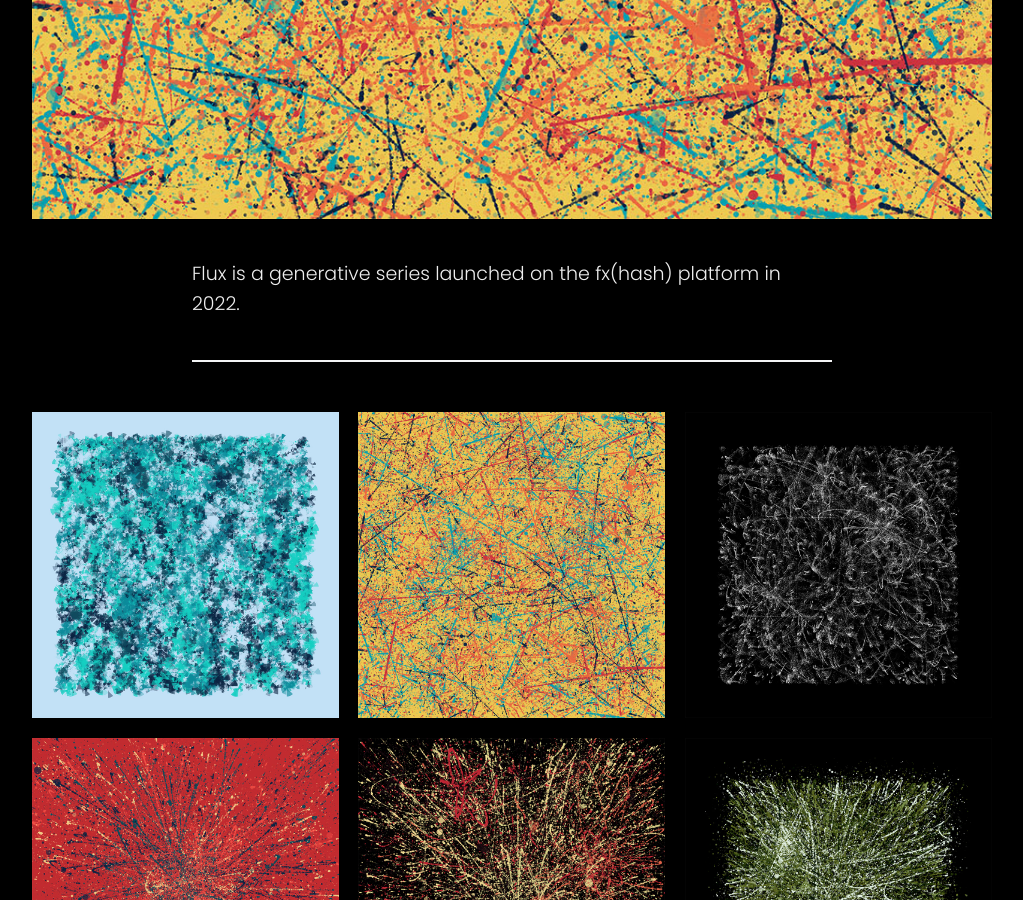
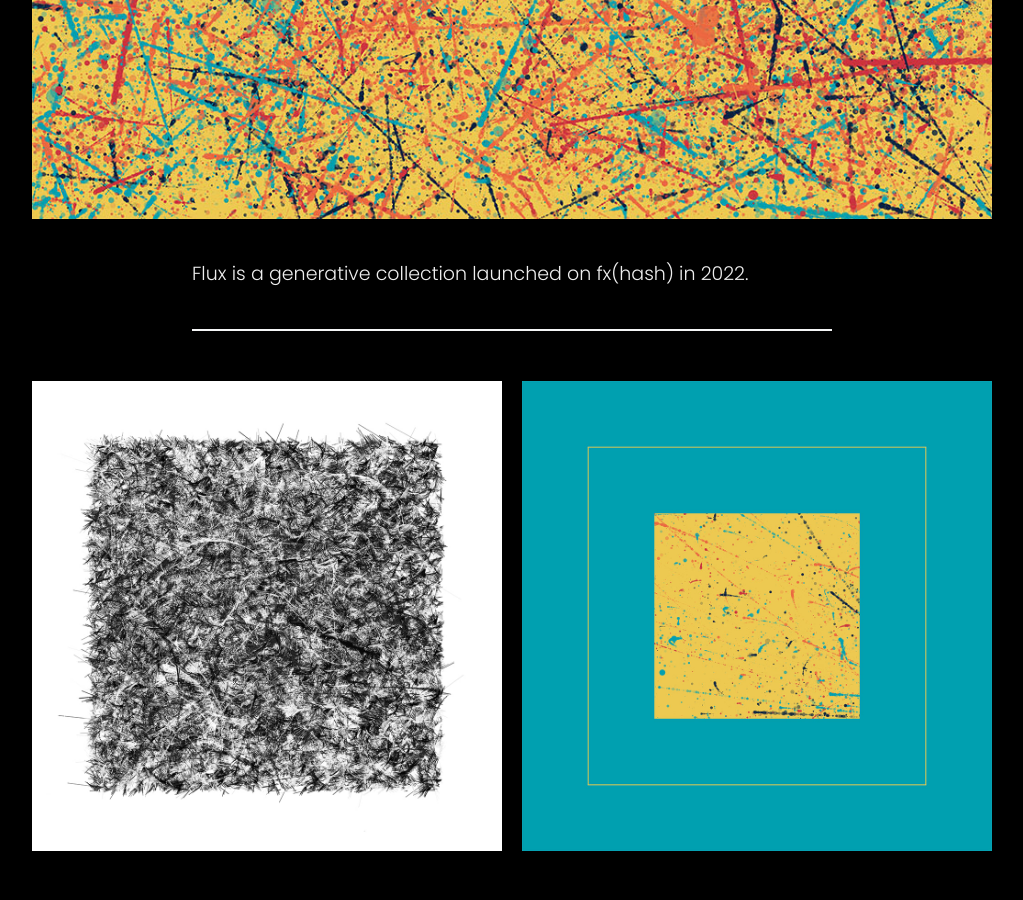
Before and after one commit to code2pixels-genart/code2pixels.xyz, a Jekyll site: the page built from _projects/2022-02-10-flux.md, in a window 1280 px wide and 900 px high, scrolled down 1185 px. Shown: the whole window, without its empty margins (128-1151 px from the left). Built offline with Jekyll 4.4.1, drawn with Linux system fonts in a browser that asks for light colours; nearby versions of some CDN libraries; some of the changed text lies outside the part shown.

Commit message:
Minor collection tweaks

```diff
--- a/_projects/2022-02-10-flux.md
+++ b/_projects/2022-02-10-flux.md
@@ -1,8 +1,8 @@
 ---
 title: 'Flux'
-subtitle: 'Abstract flow of digital paint'
+subtitle: 'Abstract flow of digital brushes'
 date: 2022-02-10 12:06:00
-description: Flux is a generative series launched on the fx(hash) platform in 2022.
+description: Flux is a generative collection launched on fx(hash) in 2022.
 featured_image: "/images/flux/Flux08.jpg"
 thumb_image: "/images/home/flux-thumb.jpg"
 
@@ -13,18 +13,24 @@ marketplace_link: https://www.fxhash.xyz/generative/9012
 ![]({{ page.featured_image }})
 
 
-Flux is a generative series launched on the fx(hash) platform in 2022.
+Flux is a generative collection launched on fx(hash) in 2022.
 
 ---
 
-<div class="gallery" data-columns="3">
+<div class="gallery" data-columns="2">
+	<img src="/images/flux/Flux35.jpg" title="Flux#35">
+	<img src="/images/flux/Flux40.jpg" title="Flux#40">
+</div>
+
+<div class="gallery" data-columns="4">
 	<img src="/images/flux/Flux04.jpg" title="Flux#04">
 	<img src="/images/flux/Flux08.jpg" title="Flux#08">
 	<img src="/images/flux/Flux10.jpg" title="Flux#10">
 	<img src="/images/flux/Flux17.jpg" title="Flux#17">
+</div>
+
+<div class="gallery" data-columns="3">
 	<img src="/images/flux/Flux23.jpg" title="Flux#23">
 	<img src="/images/flux/Flux25.jpg" title="Flux#25">
-	<img src="/images/flux/Flux35.jpg" title="Flux#35">
-	<img src="/images/flux/Flux40.jpg" title="Flux#40">
 	<img src="/images/flux/Flux42.jpg" title="Flux#42">
 </div>
```
Also changed, not shown: _projects/2022-07-06-flux-gan.md (+3 -1 lines), images/home/8bidou-thumb.png, images/home/single-8bidou-thumb.png (added).
